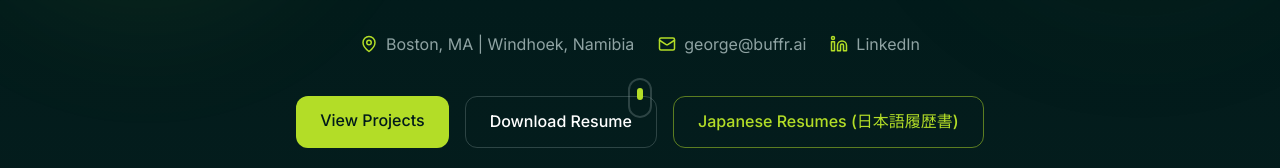
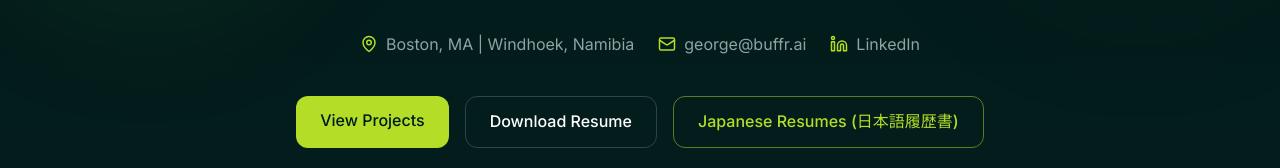
Before and after one commit to thependalorian/porfolio, a Next.js app: page / in a window 1280 px wide. Shown: the part 580-748 px from the top of the page. Built offline with nearby package versions, Linux system fonts and the light colour scheme.

Commit message:
refactor: Remove bouncing scroll indicator from hero section
- Removed animated scroll indicator at bottom of hero section
- Updated component documentation
- Cleaner hero section without distracting animations

```diff
--- a/components/features/hero/HeroSection.tsx
+++ b/components/features/hero/HeroSection.tsx
@@ -11,7 +11,6 @@
  * - Staggered text animations
  * - Contact info with icons
  * - CTA buttons (View Projects, Download Resume, Japanese Resumes)
- * - Scroll indicator
  */
 
 'use client';
@@ -154,22 +153,6 @@ const HeroSection = () => {
               Japanese Resumes (日本語履歴書)
             </Link>
           </motion.div>
-
-          {/* Scroll indicator */}
-          <motion.div
-            initial={{ opacity: 0 }}
-            animate={{ opacity: 1 }}
-            transition={{ delay: 1 }}
-            className="absolute bottom-10 left-1/2 -translate-x-1/2 hidden md:block"
-          >
-            <motion.div
-              animate={{ y: [0, 10, 0] }}
-              transition={{ duration: 2, repeat: Infinity }}
-              className="w-6 h-10 rounded-full border-2 border-muted-foreground/30 flex justify-center pt-2"
-            >
-              <div className="w-1.5 h-3 rounded-full bg-primary" />
-            </motion.div>
-          </motion.div>
         </div>
       </div>
     </section>
```
